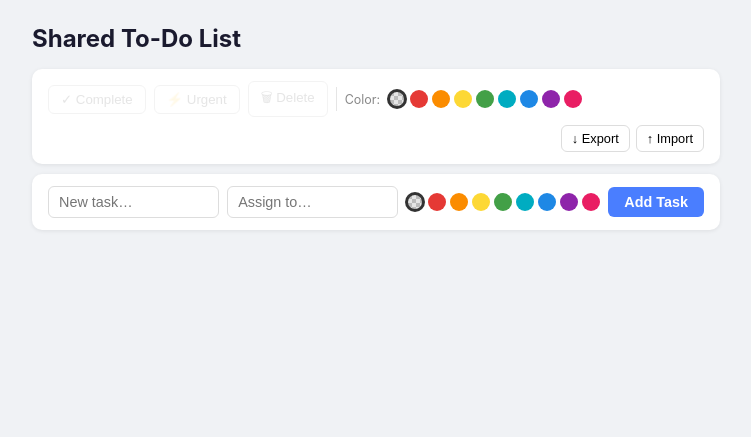
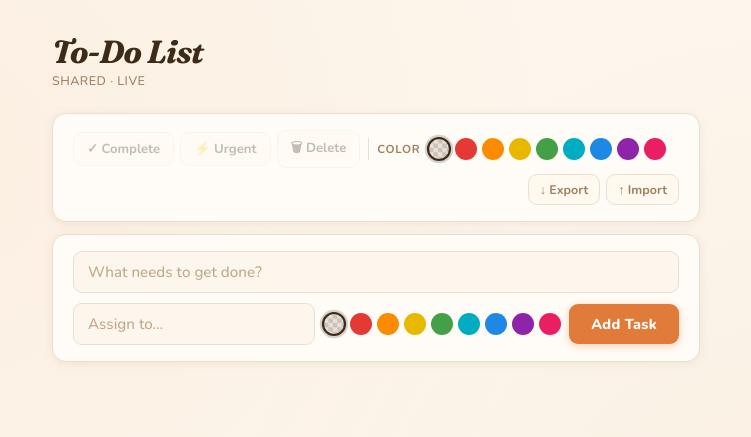
Before and after one commit to accionfuncionariacl/shared-todo, a website: page public/index.html in a window 1280 px wide. Shown: the whole page, without its empty margins (264-1015 px from the left). Drawn offline with nearby package versions, Linux system fonts and the light colour scheme; no server answers.

Commit message:
nueva UI

```diff
--- a/public/index.html
+++ b/public/index.html
@@ -4,81 +4,148 @@
 <meta charset="UTF-8">
 <meta name="viewport" content="width=device-width, initial-scale=1.0">
 <title>Shared To-Do List</title>
+<link rel="preconnect" href="https://fonts.googleapis.com">
+<link rel="preconnect" href="https://fonts.gstatic.com" crossorigin>
+<link href="https://fonts.googleapis.com/css2?family=Nunito:wght@400;500;600;700;800&family=Fraunces:ital,wght@0,700;1,700&display=swap" rel="stylesheet">
 <style>
+  :root {
+    --bg:        #fdf6ec;
+    --card:      #fffcf7;
+    --card2:     #fff9f0;
+    --border:    #ecdfd0;
+    --text:      #3d2b1a;
+    --muted:     #a08060;
+    --accent:    #e07b39;
+    --accent-h:  #c96828;
+    --danger:    #d94f4f;
+    --sel:       #e07b39;
+    --sel-glow:  rgba(224,123,57,.18);
+    --shadow:    0 2px 10px rgba(100,60,20,.08);
+    --shadow-lg: 0 4px 20px rgba(100,60,20,.12);
+    --radius:    14px;
+    --radius-sm: 9px;
+  }
+
   *, *::before, *::after { box-sizing: border-box; margin: 0; padding: 0; }
 
   body {
-    font-family: -apple-system, BlinkMacSystemFont, "Segoe UI", Roboto, sans-serif;
-    background: #f0f2f5;
-    color: #1a1a2e;
+    font-family: 'Nunito', sans-serif;
+    background: var(--bg);
+    background-image:
+      radial-gradient(circle at 15% 20%, rgba(224,123,57,.06) 0%, transparent 50%),
+      radial-gradient(circle at 85% 80%, rgba(180,100,40,.05) 0%, transparent 50%);
+    color: var(--text);
     min-height: 100vh;
   }
 
   .app {
-    max-width: 720px;
+    max-width: 680px;
     margin: 0 auto;
-    padding: 24px 16px;
+    padding: 36px 16px 60px;
   }
 
+  /* ── HEADER ── */
   header {
     display: flex;
-    align-items: baseline;
+    align-items: flex-end;
     justify-content: space-between;
-    margin-bottom: 16px;
+    margin-bottom: 24px;
+    gap: 12px;
   }
 
-  h1 {
-    font-size: 1.5rem;
+  .header-left h1 {
+    font-family: 'Fraunces', Georgia, serif;
+    font-style: italic;
+    font-size: 2rem;
     font-weight: 700;
-    color: #1a1a2e;
+    color: var(--text);
+    line-height: 1;
+    letter-spacing: -0.02em;
+  }
+
+  .header-left .subtitle {
+    font-size: 0.78rem;
+    color: var(--muted);
+    margin-top: 4px;
+    font-weight: 500;
+    letter-spacing: 0.04em;
+    text-transform: uppercase;
   }
 
   .stats {
-    font-size: 0.85rem;
-    color: #666;
+    font-size: 0.82rem;
+    color: var(--muted);
+    font-weight: 600;
+    white-space: nowrap;
+    padding-bottom: 3px;
   }
 
+  /* ── CARD BASE ── */
   .card {
-    background: #fff;
-    border-radius: 10px;
-    box-shadow: 0 1px 4px rgba(0,0,0,.08);
-    padding: 12px 16px;
-    margin-bottom: 10px;
+    background: var(--card);
+    border-radius: var(--radius);
+    border: 1px solid var(--border);
+    box-shadow: var(--shadow);
+    padding: 16px 20px;
+    margin-bottom: 12px;
   }
 
-  /* TOOLBAR */
+  /* ── TOOLBAR ── */
   .toolbar {
+    display: flex;
+    flex-direction: column;
+    gap: 10px;
+  }
+
+  .toolbar-row {
     display: flex;
     flex-wrap: wrap;
     align-items: center;
-    gap: 8px;
+    gap: 6px;
+  }
+
+  .toolbar-label {
+    font-size: 0.72rem;
+    color: var(--muted);
+    font-weight: 700;
+    letter-spacing: 0.06em;
+    text-transform: uppercase;
+    white-space: nowrap;
+    margin-right: 2px;
   }
 
   .toolbar button {
-    padding: 6px 12px;
-    border: 1px solid #ddd;
-    border-radius: 6px;
-    background: #fff;
+    display: inline-flex;
+    align-items: center;
+    gap: 5px;
+    padding: 7px 13px;
+    border: 1.5px solid var(--border);
+    border-radius: var(--radius-sm);
+    background: var(--card2);
+    color: var(--text);
     cursor: pointer;
-    font-size: 0.83rem;
-    transition: background .15s, opacity .15s;
+    font-family: 'Nunito', sans-serif;
+    font-size: 0.82rem;
+    font-weight: 700;
+    transition: background .15s, border-color .15s, opacity .15s, transform .1s;
   }
-
-  .toolbar button:hover:not(:disabled) { background: #f5f5f5; }
-  .toolbar button:disabled { opacity: 0.35; cursor: default; }
-  .toolbar button.danger:hover:not(:disabled) { background: #fff0f0; border-color: #e88; }
-  .toolbar button.urgent-btn:hover:not(:disabled) { background: #fff8f0; }
+  .toolbar button:hover:not(:disabled) {
+    background: #fff3e8;
+    border-color: var(--accent);
+    transform: translateY(-1px);
+  }
+  .toolbar button:disabled { opacity: 0.3; cursor: default; transform: none; }
+  .toolbar button.danger:hover:not(:disabled) {
+    background: #fff0f0;
+    border-color: var(--danger);
+    color: var(--danger);
+  }
 
   .toolbar-sep {
     width: 1px;
-    height: 24px;
-    background: #e5e5e5;
-  }
-
-  .toolbar-label {
-    font-size: 0.78rem;
-    color: #888;
-    white-space: nowrap;
+    height: 22px;
+    background: var(--border);
+    margin: 0 2px;
   }
 
   .io-group {
@@ -88,198 +155,283 @@
   }
 
   .io-group button {
-    padding: 5px 10px;
-    border: 1px solid #ddd;
-    border-radius: 6px;
-    background: #fff;
+    padding: 6px 11px;
+    border: 1.5px solid var(--border);
+    border-radius: var(--radius-sm);
+    background: var(--card2);
+    color: var(--muted);
     cursor: pointer;
-    font-size: 0.8rem;
+    font-family: 'Nunito', sans-serif;
+    font-size: 0.78rem;
+    font-weight: 700;
+    transition: background .15s, color .15s, border-color .15s;
   }
-  .io-group button:hover { background: #f5f5f5; }
+  .io-group button:hover {
+    background: #fff3e8;
+    border-color: var(--accent);
+    color: var(--accent);
+  }
 
-  /* COLOR SWATCHES */
+  /* ── SWATCHES ── */
   .swatches {
     display: flex;
     align-items: center;
-    gap: 4px;
+    gap: 5px;
+    flex-wrap: wrap;
   }
 
   .swatch {
-    width: 18px;
-    height: 18px;
+    width: 22px;
+    height: 22px;
     border-radius: 50%;
-    border: 2px solid transparent;
+    border: 2.5px solid transparent;
     cursor: pointer;
-    transition: transform .1s;
+    transition: transform .12s, box-shadow .12s;
     flex-shrink: 0;
+    outline: none;
   }
-  .swatch:hover { transform: scale(1.2); }
-  .swatch.selected { border-color: #333; box-shadow: 0 0 0 1px #333; }
+  .swatch:hover { transform: scale(1.25); }
+  .swatch.selected {
+    border-color: var(--text);
+    box-shadow: 0 0 0 2px rgba(61,43,26,.2);
+    transform: scale(1.1);
+  }
   .swatch[data-color=""] {
-    background: #e5e5e5;
-    background-image: linear-gradient(135deg, #bbb 25%, transparent 25%, transparent 75%, #bbb 75%),
-                      linear-gradient(135deg, #bbb 25%, transparent 25%, transparent 75%, #bbb 75%);
+    background: #e8e0d6;
+    background-image:
+      linear-gradient(135deg, #c8bfb5 25%, transparent 25%, transparent 75%, #c8bfb5 75%),
+      linear-gradient(135deg, #c8bfb5 25%, transparent 25%, transparent 75%, #c8bfb5 75%);
     background-size: 8px 8px;
     background-position: 0 0, 4px 4px;
   }
 
-  /* ADD FORM */
+  /* ── ADD FORM ── */
   .add-form {
     display: flex;
+    flex-direction: column;
+    gap: 10px;
+  }
+
+  .add-form-row1 {
+    display: flex;
+    gap: 10px;
+  }
+
+  .add-form-row2 {
+    display: flex;
     flex-wrap: wrap;
+    align-items: center;
     gap: 8px;
-    align-items: center;
   }
 
   .add-form input[type="text"] {
     flex: 1;
-    min-width: 160px;
-    padding: 7px 10px;
-    border: 1px solid #ddd;
-    border-radius: 6px;
-    font-size: 0.9rem;
+    padding: 10px 14px;
+    border: 1.5px solid var(--border);
+    border-radius: var(--radius-sm);
+    background: var(--bg);
+    font-family: 'Nunito', sans-serif;
+    font-size: 0.95rem;
+    font-weight: 500;
+    color: var(--text);
     outline: none;
-    transition: border-color .15s;
+    transition: border-color .18s, box-shadow .18s;
   }
-  .add-form input[type="text"]:focus { border-color: #4a7eff; }
+  .add-form input[type="text"]::placeholder { color: #c0a888; }
+  .add-form input[type="text"]:focus {
+    border-color: var(--accent);
+    box-shadow: 0 0 0 3px var(--sel-glow);
+  }
 
   .add-form .assignee-input {
-    width: 130px;
+    width: 150px;
     flex: none;
   }
 
   .add-btn {
-    padding: 7px 16px;
-    background: #4a7eff;
+    padding: 10px 22px;
+    background: var(--accent);
     color: #fff;
     border: none;
-    border-radius: 6px;
+    border-radius: var(--radius-sm);
     cursor: pointer;
+    font-family: 'Nunito', sans-serif;
     font-size: 0.9rem;
-    font-weight: 600;
-    transition: background .15s;
+    font-weight: 800;
+    letter-spacing: 0.02em;
+    transition: background .15s, transform .1s, box-shadow .15s;
+    box-shadow: 0 2px 8px rgba(224,123,57,.35);
     white-space: nowrap;
+    margin-left: auto;
   }
-  .add-btn:hover { background: #3366dd; }
-  .add-btn:active { background: #2255cc; }
+  .add-btn:hover {
+    background: var(--accent-h);
+    transform: translateY(-1px);
+    box-shadow: 0 4px 14px rgba(224,123,57,.4);
+  }
+  .add-btn:active { transform: translateY(0); }
 
-  /* TODO LIST */
+  /* ── TODO LIST ── */
   .todo-list {
     display: flex;
     flex-direction: column;
-    gap: 6px;
+    gap: 8px;
     margin-top: 4px;
   }
 
   .todo-row {
     display: flex;
     align-items: center;
-    gap: 10px;
-    padding: 10px 14px;
-    border-radius: 8px;
-    background: #fff;
-    border: 2px solid transparent;
+    gap: 12px;
+    padding: 13px 18px;
+    border-radius: var(--radius);
+    background: var(--card);
+    border: 1.5px solid var(--border);
+    border-left: 4px solid var(--border);
     cursor: pointer;
-    transition: border-color .15s, box-shadow .15s, opacity .15s;
+    transition: border-color .15s, box-shadow .15s, opacity .2s, transform .12s;
     user-select: none;
-    box-shadow: 0 1px 3px rgba(0,0,0,.06);
+    box-shadow: var(--shadow);
   }
 
-  .todo-row:hover { box-shadow: 0 2px 8px rgba(0,0,0,.1); }
-  .todo-row.selected { border-color: #4a7eff; box-shadow: 0 0 0 3px rgba(74,126,255,.15); }
+  .todo-row:hover {
+    box-shadow: var(--shadow-lg);
+    transform: translateX(2px);
+  }
+
+  .todo-row.selected {
+    border-color: var(--sel);
+    border-left-color: var(--sel);
+    box-shadow: 0 0 0 3px var(--sel-glow), var(--shadow-lg);
+    transform: translateX(3px);
+  }
 
   .todo-row.done {
-    opacity: 0.45;
+    opacity: 0.4;
   }
 
   .todo-row.urgent {
-    background: #fff0f0;
+    background: #fff5f0;
+    border-color: #f5b89a;
+    border-left-color: #e05020;
   }
 
-  /* color backgrounds */
-  .todo-row[data-color="red"]    { background: #ffe5e5; }
-  .todo-row[data-color="orange"] { background: #fff3e0; }
-  .todo-row[data-color="yellow"] { background: #fffde7; }
-  .todo-row[data-color="green"]  { background: #e8f5e9; }
-  .todo-row[data-color="teal"]   { background: #e0f7fa; }
-  .todo-row[data-color="blue"]   { background: #e3f2fd; }
-  .todo-row[data-color="purple"] { background: #f3e5f5; }
-  .todo-row[data-color="pink"]   { background: #fce4ec; }
+  /* color left-border accents */
+  .todo-row[data-color="red"]    { background: #fff5f5; border-left-color: #e53935; border-color: #fdd; }
+  .todo-row[data-color="orange"] { background: #fff8f2; border-left-color: #fb8c00; border-color: #fde8cc; }
+  .todo-row[data-color="yellow"] { background: #fffef0; border-left-color: #e6b800; border-color: #f5e8a0; }
+  .todo-row[data-color="green"]  { background: #f4fdf5; border-left-color: #43a047; border-color: #c5e8c7; }
+  .todo-row[data-color="teal"]   { background: #f0fbfc; border-left-color: #00acc1; border-color: #b2e8ef; }
+  .todo-row[data-color="blue"]   { background: #f3f8ff; border-left-color: #1e88e5; border-color: #c5dcf7; }
+  .todo-row[data-color="purple"] { background: #faf4ff; border-left-color: #8e24aa; border-color: #ddb8ee; }
+  .todo-row[data-color="pink"]   { background: #fff4f8; border-left-color: #e91e63; border-color: #f7c0d5; }
 
-  /* urgent overrides color bg */
-  .todo-row.urgent[data-color] { background: #fff0f0; }
+  /* urgent always overrides */
+  .todo-row.urgent[data-color] { background: #fff5f0; border-left-color: #e05020; border-color: #f5b89a; }
 
   .todo-dot {
-    width: 10px;
-    height: 10px;
+    width: 11px;
+    height: 11px;
     border-radius: 50%;
     flex-shrink: 0;
-    background: #ccc;
+    background: #d5c5b0;
+    transition: background .15s;
   }
 
-  .todo-row.urgent .todo-dot { background: #e53935; }
-  .todo-row[data-color="red"]    .todo-dot { background: #e53935; }
-  .todo-row[data-color="orange"] .todo-dot { background: #fb8c00; }
-  .todo-row[data-color="yellow"] .todo-dot { background: #fdd835; }
-  .todo-row[data-color="green"]  .todo-dot { background: #43a047; }
-  .todo-row[data-color="teal"]   .todo-dot { background: #00acc1; }
-  .todo-row[data-color="blue"]   .todo-dot { background: #1e88e5; }
-  .todo-row[data-color="purple"] .todo-dot { background: #8e24aa; }
-  .todo-row[data-color="pink"]   .todo-dot { background: #e91e63; }
-  .todo-row.urgent[data-color] .todo-dot { background: #e53935; }
+  .todo-row.urgent .todo-dot                { background: #e05020; }
+  .todo-row[data-color="red"]    .todo-dot  { background: #e53935; }
+  .todo-row[data-color="orange"] .todo-dot  { background: #fb8c00; }
+  .todo-row[data-color="yellow"] .todo-dot  { background: #e6b800; }
+  .todo-row[data-color="green"]  .todo-dot  { background: #43a047; }
+  .todo-row[data-color="teal"]   .todo-dot  { background: #00acc1; }
+  .todo-row[data-color="blue"]   .todo-dot  { background: #1e88e5; }
+  .todo-row[data-color="purple"] .todo-dot  { background: #8e24aa; }
+  .todo-row[data-color="pink"]   .todo-dot  { background: #e91e63; }
+  .todo-row.urgent[data-color]   .todo-dot  { background: #e05020; }
 
   .todo-text {
     flex: 1;
-    font-size: 0.92rem;
+    font-size: 0.93rem;
+    font-weight: 600;
     word-break: break-word;
+    line-height: 1.4;
   }
 
   .todo-row.done .todo-text {
     text-decoration: line-through;
+    font-weight: 500;
   }
 
   .todo-assignee {
-    font-size: 0.78rem;
-    color: #888;
+    font-size: 0.75rem;
+    color: var(--muted);
     white-space: nowrap;
     flex-shrink: 0;
+    font-weight: 700;
+    background: rgba(160,128,96,.1);
+    border-radius: 20px;
+    padding: 2px 8px;
   }
 
   .urgent-badge {
-    font-size: 0.7rem;
-    background: #e53935;
+    font-size: 0.68rem;
+    background: #e05020;
     color: #fff;
-    border-radius: 4px;
-    padding: 1px 5px;
+    border-radius: 5px;
+    padding: 2px 7px;
     flex-shrink: 0;
-    font-weight: 600;
+    font-weight: 800;
+    letter-spacing: 0.06em;
+    text-transform: uppercase;
   }
 
   .empty-state {
     text-align: center;
-    padding: 40px 0;
-    color: #aaa;
-    font-size: 0.9rem;
+    padding: 56px 0;
+    color: #c0a888;
+    font-size: 0.95rem;
+    font-weight: 600;
+  }
+  .empty-state::before {
+    content: '✦';
+    display: block;
+    font-size: 2rem;
+    margin-bottom: 12px;
+    opacity: 0.4;
   }
 
   #file-input { display: none; }
+
+  /* ── RESPONSIVE ── */
+  @media (max-width: 480px) {
+    .app { padding: 20px 12px 40px; }
+    .header-left h1 { font-size: 1.6rem; }
+    .io-group { margin-left: 0; }
+    .add-btn { width: 100%; margin-left: 0; }
+    .add-form-row2 { gap: 6px; }
+    .add-form .assignee-input { width: 100%; flex: 1 1 100%; }
+  }
 </style>
 </head>
 <body>
 <div class="app">
   <header>
-    <h1>Shared To-Do List</h1>
+    <div class="header-left">
+      <h1>To-Do List</h1>
+      <div class="subtitle">shared · live</div>
+    </div>
     <span class="stats" id="stats"></span>
   </header>
 
   <!-- TOOLBAR -->
   <div class="card">
     <div class="toolbar">
+      <div class="toolbar-row">
         <button id="btn-complete" disabled>✓ Complete</button>
         <button id="btn-urgent" class="urgent-btn" disabled>⚡ Urgent</button>
         <button id="btn-delete" class="danger" disabled>🗑 Delete</button>
         <div class="toolbar-sep"></div>
-      <span class="toolbar-label">Color:</span>
+        <span class="toolbar-label">Color</span>
         <div class="swatches" id="toolbar-swatches"></div>
         <div class="io-group">
           <button id="btn-export">↓ Export</button>
@@ -288,14 +440,19 @@
         </div>
       </div>
     </div>
+  </div>
 
   <!-- ADD FORM -->
   <div class="card">
     <div class="add-form">
-      <input type="text" id="new-text" placeholder="New task…" autocomplete="off">
+      <div class="add-form-row1">
+        <input type="text" id="new-text" placeholder="What needs to get done?" autocomplete="off">
+      </div>
+      <div class="add-form-row2">
         <input type="text" id="new-assignee" class="assignee-input" placeholder="Assign to…" autocomplete="off">
         <div class="swatches" id="add-swatches"></div>
         <button class="add-btn" id="btn-add">Add Task</button>
+      </div>
     </div>
   </div>
 
@@ -307,7 +464,7 @@
 const COLORS = ['', 'red', 'orange', 'yellow', 'green', 'teal', 'blue', 'purple', 'pink'];
 const COLOR_HEX = {
   '': null,
-  red: '#e53935', orange: '#fb8c00', yellow: '#fdd835',
+  red: '#e53935', orange: '#fb8c00', yellow: '#e6b800',
   green: '#43a047', teal: '#00acc1', blue: '#1e88e5',
   purple: '#8e24aa', pink: '#e91e63'
 };
```
Lines whose indentation alone changed are shown as unchanged.
